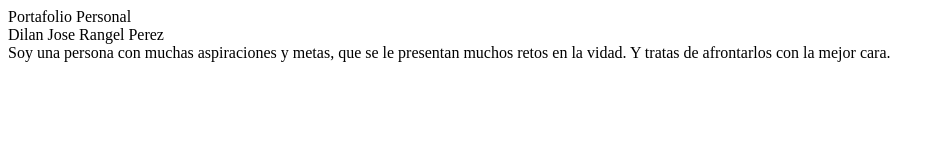
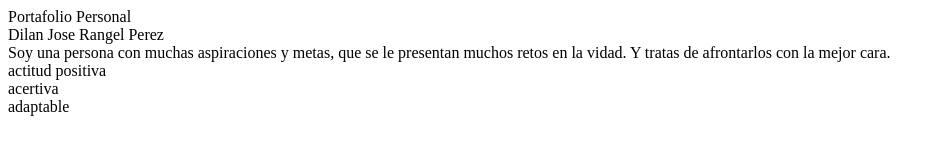
Before and after one commit to DJR-PO/Portafolio_Personal-, a plain HTML site: page index.html in a window 1280 px wide. Shown: the whole page, without its empty margins (0-945 px from the left). Drawn offline with Linux system fonts and the light colour scheme.

Commit message:
habilidades_1

```diff
--- a/index.html
+++ b/index.html
@@ -9,5 +9,8 @@
     <div>Portafolio Personal</div>
     <div>Dilan Jose Rangel Perez</div>
     <div>Soy una persona con muchas aspiraciones y metas, que se le presentan muchos retos en la vidad. Y tratas de afrontarlos con la mejor cara.</div>
+    <div>actitud positiva</div>
+    <div>acertiva</div>
+    <div>adaptable</div>
 </body>
 </html>
```
